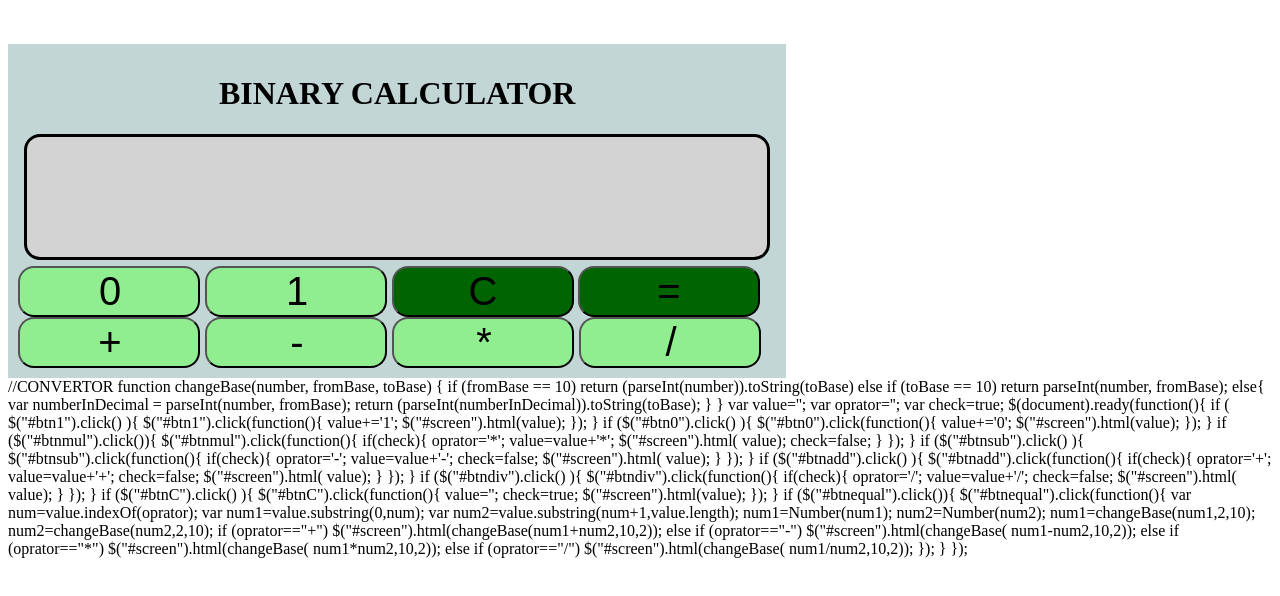
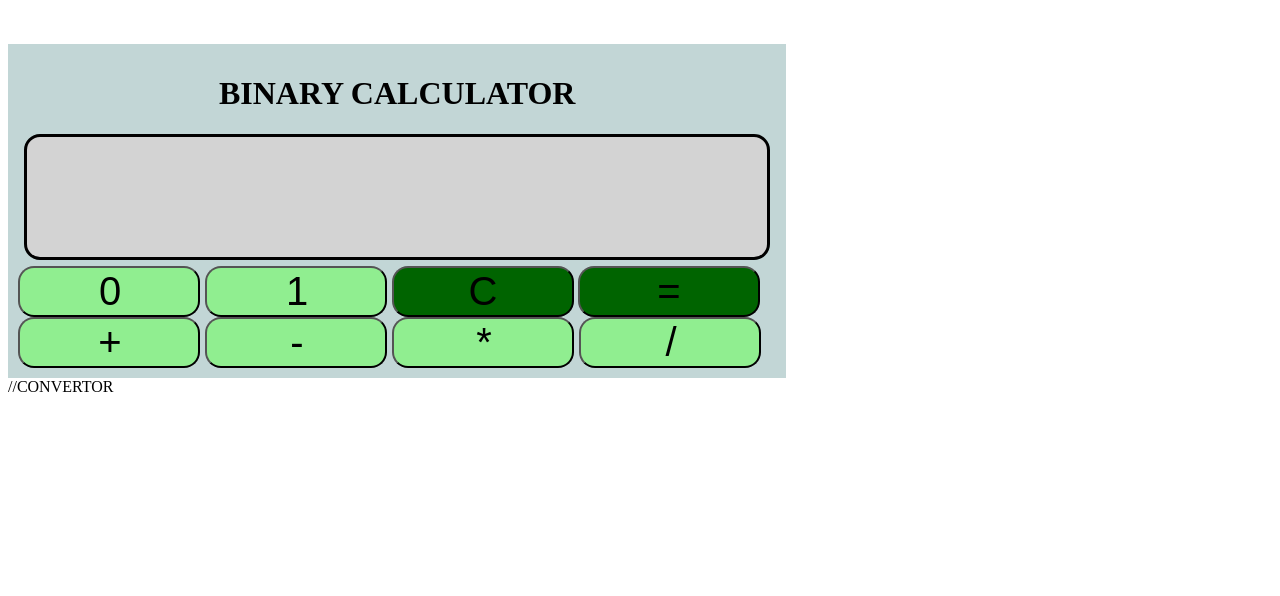
Before and after one commit to prabhatchanchal/PROJECTS, a plain HTML site: page Binary Calculator/index.html in a window 1280 px wide. Drawn offline with nearby package versions, Linux system fonts and the light colour scheme.

Commit message:
Update index.html

```diff
--- a/Binary Calculator/index.html
+++ b/Binary Calculator/index.html
@@ -58,8 +58,8 @@
     </div>
    </div>
 
-<script src="jquery.js"></script>
 //CONVERTOR
+	<script>
 function changeBase(number, fromBase, toBase) {
                         if (fromBase == 10)
                             return (parseInt(number)).toString(toBase)
```
